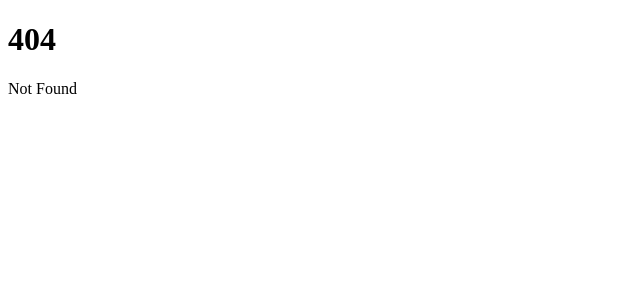
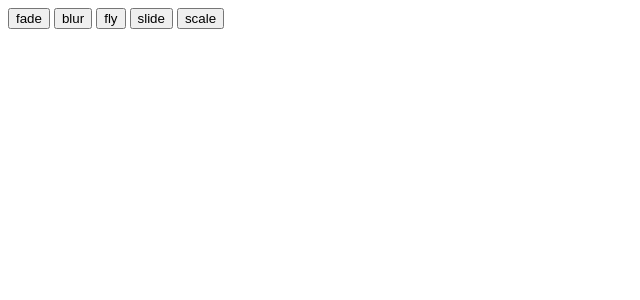
Before and after one commit to tokkaiiii/svelte-practice, a SvelteKit app: page /example08 in a window 1280 px wide. Before the commit this address had no page. Shown: the top 300 px of the page, without its empty margins (0-640 px from the left). Built offline with nearby package versions, Linux system fonts and the light colour scheme.

Commit message:
:sparkles: feat(day2-1): transition
- transition 적용

```diff
--- /dev/null
+++ b/src/routes/example08/+page.svelte
@@ -0,0 +1,51 @@
+<script>
+    import {fade, blur, fly, slide, scale, draw} from "svelte/transition";
+    import {bounceInOut, bounceOut} from "svelte/easing";
+
+    let visibles = {
+        'fade': false,
+        'slide': false,
+        'blur': false,
+        'fly': false,
+        'scale': false
+    }
+
+    const changeVisible = (type) => {
+        console.log(type)
+        visibles[type] = !visibles[type]; // 반전시켜서 값을 변경합니다.
+    }
+</script>
+
+<button on:click={() => changeVisible('fade')}>fade</button>
+<button on:click={() => changeVisible('blur')}>blur</button>
+<button on:click={() => changeVisible('fly')}>fly</button>
+<button on:click={() => changeVisible('slide')}>slide</button>
+<button on:click={() => changeVisible('scale')}>scale</button>
+
+<br/>
+
+{#if visibles.fade}
+    <div transition:fade class="wrap">
+        <h1>fade 예제</h1>
+    </div>
+{/if}
+{#if visibles.blur}
+    <div transition:blur class="wrap">
+        <h1>blur 예제</h1>
+    </div>
+{/if}
+{#if visibles.fly}
+    <div transition:fly class="wrap">
+        <h1>fly 예제</h1>
+    </div>
+{/if}
+{#if visibles.slide}
+    <div transition:slide class="wrap">
+        <h1>slide 예제</h1>
+    </div>
+{/if}
+{#if visibles.scale}
+    <div transition:scale class="wrap">
+        <h1>scale 예제</h1>
+    </div>
+{/if}
```
